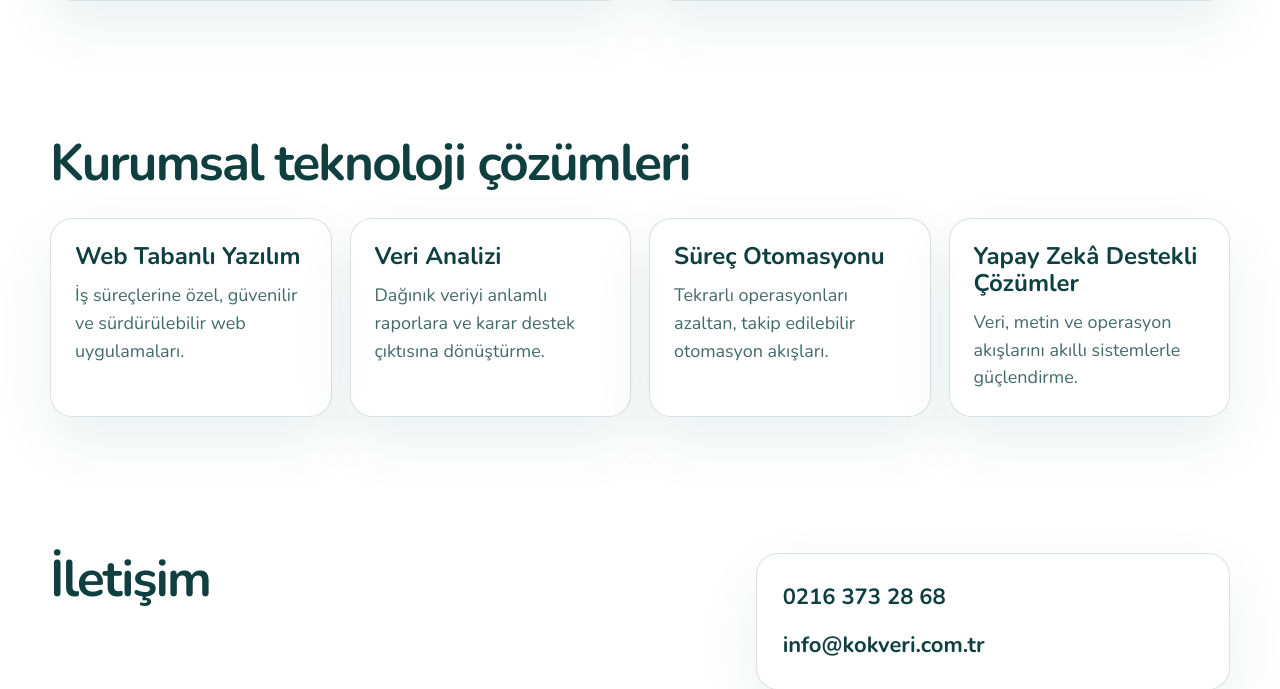
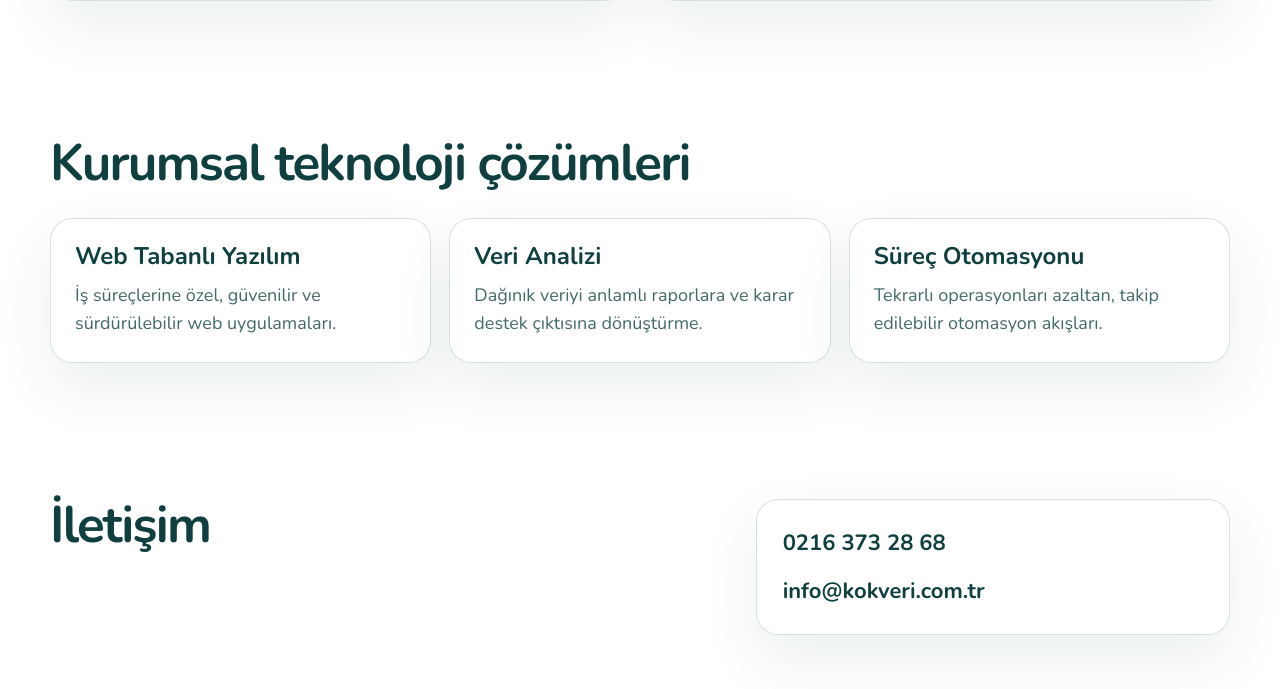
Before and after one commit to Halim1971/kokveri, a Flask app: page / in a window 1280 px wide. Shown: the part 1338-2027 px from the top of the page. Run offline with Flask 3, Linux system fonts and the light colour scheme.

Commit message:
Remove AI solutions capability card

```diff
--- a/static/style.css
+++ b/static/style.css
@@ -180,7 +180,7 @@ h2 {
 
 .capability-grid {
   display: grid;
-  grid-template-columns: repeat(4, minmax(0, 1fr));
+  grid-template-columns: repeat(3, minmax(0, 1fr));
   gap: 18px;
 }
 
--- a/templates/index.html
+++ b/templates/index.html
@@ -65,10 +65,6 @@
           <h3>Süreç Otomasyonu</h3>
           <p>Tekrarlı operasyonları azaltan, takip edilebilir otomasyon akışları.</p>
         </div>
-        <div class="capability-card">
-          <h3>Yapay Zekâ Destekli Çözümler</h3>
-          <p>Veri, metin ve operasyon akışlarını akıllı sistemlerle güçlendirme.</p>
-        </div>
       </div>
     </section>
 
```
